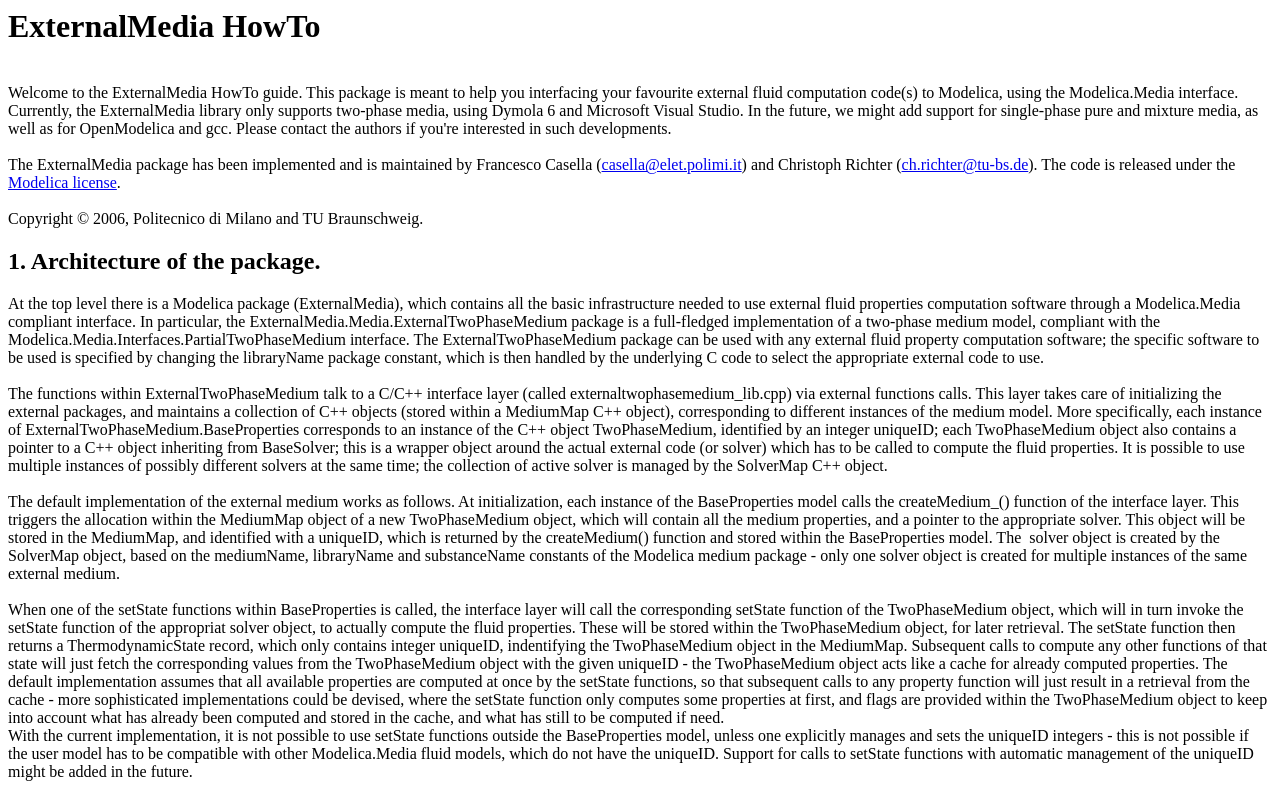
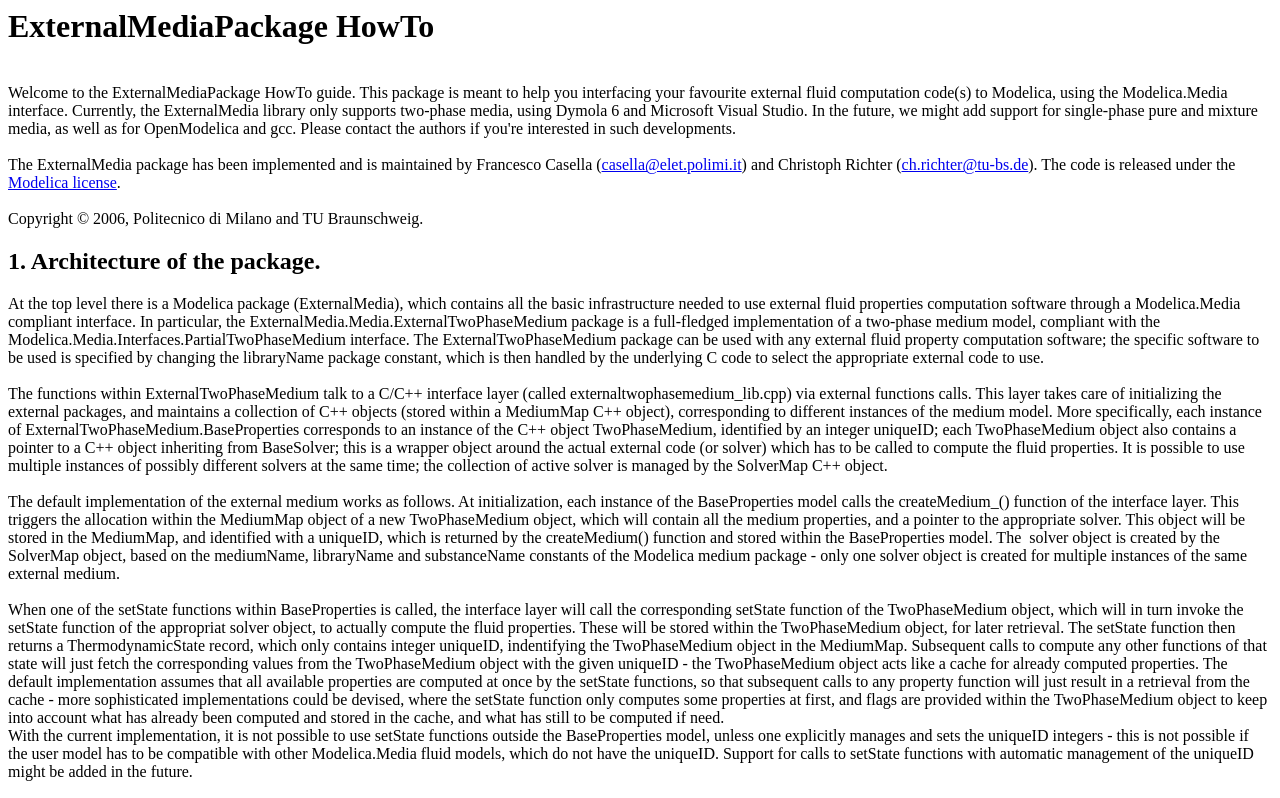
Before and after one commit to modelica-3rdparty/ExternalMedia, a plain HTML site: page Doc/HowTo.html in a window 1280 px wide. Shown: the top 798 px of the page. Drawn offline with Linux system fonts and the light colour scheme.

Commit message:
Updated the HowTo guide.
git-svn-id: https://svn.modelica.org/projects/ExternalMediaLibrary/trunk@1752 7ce873d0-865f-4ce7-a662-4bb36ea78beb

```diff
--- a/Doc/HowTo.html
+++ b/Doc/HowTo.html
@@ -1,13 +1,22 @@
 <!DOCTYPE html PUBLIC "-//W3C//DTD HTML 4.01 Transitional//EN">
 <html>
 <head>
+
+
   <meta content="text/html; charset=ISO-8859-1" http-equiv="content-type">
+
+
   <title>External Media HowTo</title>
 </head>
+
+
 <body>
-<h1>ExternalMedia HowTo</h1>
+
+<h1>ExternalMediaPackage HowTo</h1>
+
 <br>
-Welcome to the ExternalMedia HowTo guide. This&nbsp;package is meant to
+
+Welcome to the ExternalMediaPackage HowTo guide. This&nbsp;package is meant to
 help you interfacing your favourite external fluid computation code(s)
 to Modelica, using the Modelica.Media interface. Currently, the
 ExternalMedia library only supports two-phase media, using Dymola 6 and
@@ -15,11 +24,17 @@ Microsoft Visual Studio. In the future, we might add support for
 single-phase pure and mixture media, as well as for OpenModelica and
 gcc. Please contact the authors if you're interested in such
 developments.<br>
+
 <br>
+
 The ExternalMedia package has been implemented and is maintained by Francesco Casella (<a href="mailto:casella@elet.polimi.it">casella@elet.polimi.it</a>) and Christoph Richter (<a href="mailto:ch.richter@tu-bs.de">ch.richter@tu-bs.de</a>). The code is released under the <a href="http://www.modelica.org/library/ModelicaLicense.html">Modelica license</a>.<br>
+
 <br>
+
 Copyright&nbsp;&copy; 2006, Politecnico di Milano and TU Braunschweig.<br>
+
 <h2>1. Architecture of the package.</h2>
+
 At the top level there is a Modelica package (ExternalMedia), which
 contains all the basic infrastructure needed to use external fluid
 properties computation software through a Modelica.Media compliant
@@ -32,7 +47,9 @@ property computation software; the specific software to be used is
 specified by changing the libraryName package constant, which is then
 handled by the underlying C code to select the appropriate external
 code to use.<br>
+
 <br>
+
 The functions within ExternalTwoPhaseMedium talk to a C/C++ interface
 layer (called externaltwophasemedium_lib.cpp) via external functions
 calls. This layer takes care of initializing the external packages, and
@@ -46,7 +63,9 @@ object around the actual external code (or solver) which has to be
 called to compute the fluid properties. It is possible to use multiple
 instances of possibly different solvers at the same time; the
 collection of active solver is managed by the SolverMap C++ object.<br>
+
 <br>
+
 The default implementation of the external medium works as follows. At
 initialization, each instance of the BaseProperties model calls the
 createMedium_() function of the interface layer. This triggers the
@@ -59,7 +78,9 @@ object is created by the SolverMap object, based on the mediumName,
 libraryName and substanceName constants of the Modelica medium package
 - only one solver object is created for multiple instances of the same
 external medium. <br>
+
 <br>
+
 When one of the setState functions within BaseProperties is called, the
 interface layer will call the corresponding setState function of the
 TwoPhaseMedium object, which will in turn invoke the setState function
@@ -79,29 +100,42 @@ devised, where the setState function only computes some properties at
 first, and flags are provided within the TwoPhaseMedium object to keep
 into account what has already been computed and stored in the cache,
 and what has still to be computed if need.<br>
+
 With the current implementation, it is not possible to use setState
 functions outside the BaseProperties model, unless one explicitly
 manages and sets the uniqueID integers - this is not possible if the
 user model has to be compatible with other Modelica.Media fluid models,
 which do not have the uniqueID. Support for calls to setState functions
 with automatic management of the uniqueID might be added in the future.<br>
+
 <h2>2. Using an already implemented external medium with Dymola</h2>
+
 If somebody else has already implemented the external medium, you only need a few things to use it on your computer:<br>
+
 <ul>
+
   <li>the ExternalMedia Modelica package</li>
+
   <li>the ExternalTwoPhaseMedium.lib (and possibly the ExternalTwoPhaseMedium.dll) files, containing the compiled C/C++ code</li>
+
   <li>the externaltwophasemedium.h C header file</li>
+
 </ul>
+
 Copy the ExternalTwoPhaseMedium.lib file within the Dymola\bin\lib
 directory, the ExternalTwoPhaseMedium.dll file in the Windows\System32
 directory (only if the library has been compiled to a DLL), and the
 externaltwophasemedium.h file in the Dymola\Source directory.<br>
+
 <br>
+
 You can check that the compiler setup is working by running the
 TestMedium model in the ExternalMedia.Test package - this will simulate
 a dummy external fluid model, roughly corresponding to liquid water at
 low pressure and temperature. <br>
+
 <br>
+
 You can now use the external media provided in the ExternalMedia.Media
 package. There are two options here: the first is to use
 ExternalTwoPhaseMedium directly, using modifiers to change libraryName
@@ -110,7 +144,9 @@ one of the pre-packaged media. The libraryName string will be decoded
 by the SolverMap object - for further details on the syntax of the
 string, ask to the implementor of the interface to the code you'll
 actually use.<br>
+
 <h2>3. Developing a new external medium model</h2>
+
 The ExternalMedia package has been designed to ease your task, so that
 you will only have to write the mimum amount of code which is strictly
 specific to your external code - everything else is already provided.
@@ -122,7 +158,9 @@ compute all the properties at once when you call the setState function
 usually spent to run preliminary computations (e.g. compute the
 Helmholtz function), and then computing all the properties only adds a
 small overhead on top of that time.<br>
+
 <br>
+
 First of all, you have to write you own solver object code; you can
 look at the code of the TestMedium and FluidPropMedium code as
 examples. Inherit from the BaseSolver object, which provides default
@@ -140,7 +178,9 @@ setState functions: if you know in advance that your models will only
 use&nbsp;certain combinations of variable as inputs (e.g. p, h), then
 you might omit implementing the setState functions corresponding to the
 other ones. <br>
+
 <br>
+
 Then you must modify the SolverMap::addSolver() function, so that it
 will instantiate your new solver when it is called with the appropriate
 libraryName string. You are free to invent you own syntax for the
@@ -148,10 +188,14 @@ libraryName string, in case you'd like to be able to set up the
 external medium with some additional configuration data from within
 Modelica - it's up to you to decode that syntax within the addSolver()
 function, and within the constructor of your solver object.<br>
+
 <br>
+
 Finally, add the .cpp and .h files to the C/C++ project, recompile to a
 static library (or to a DLL), and then follow the instructions of
 Section 2. of this document.<br>
+
 <br>
+
 </body>
 </html>
```
